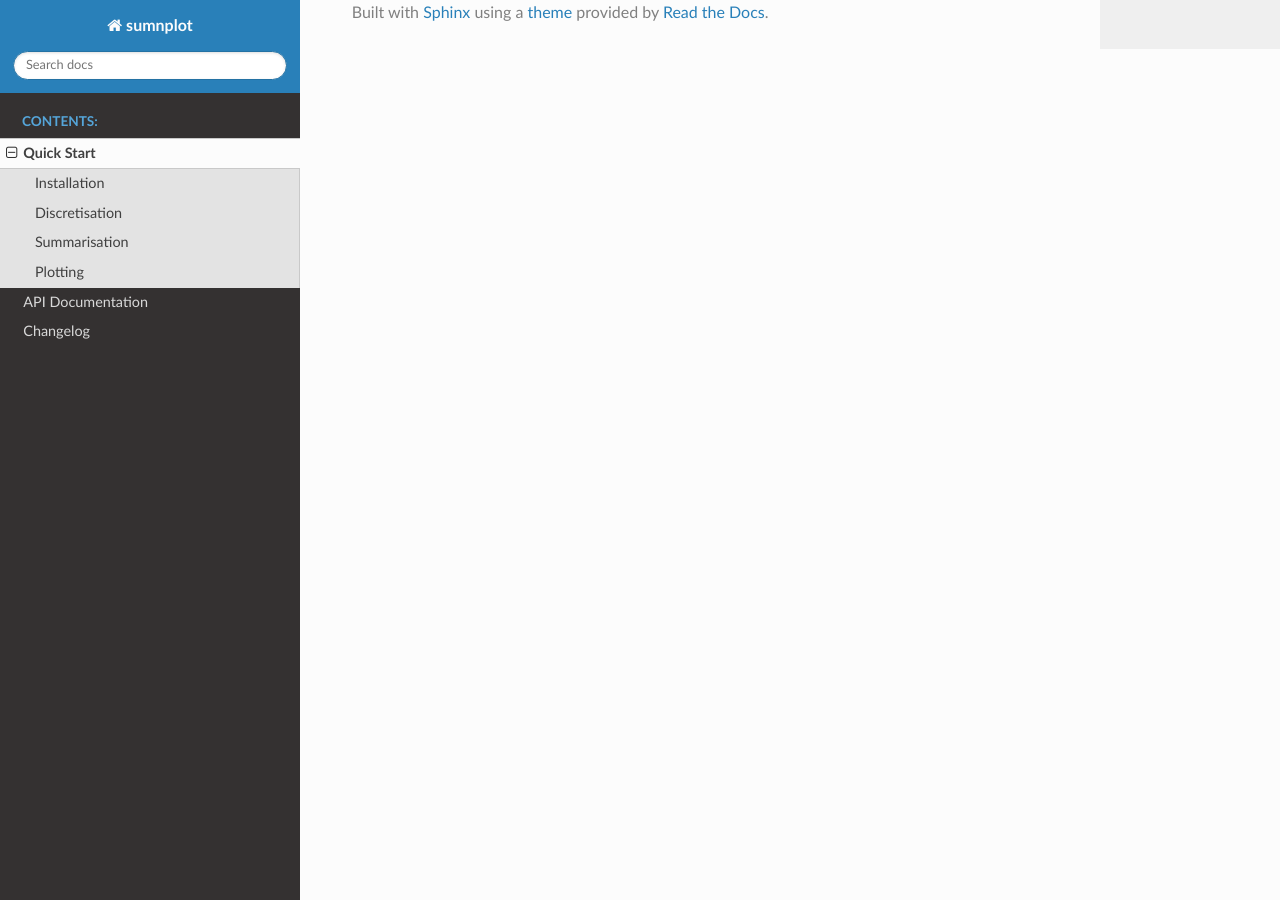
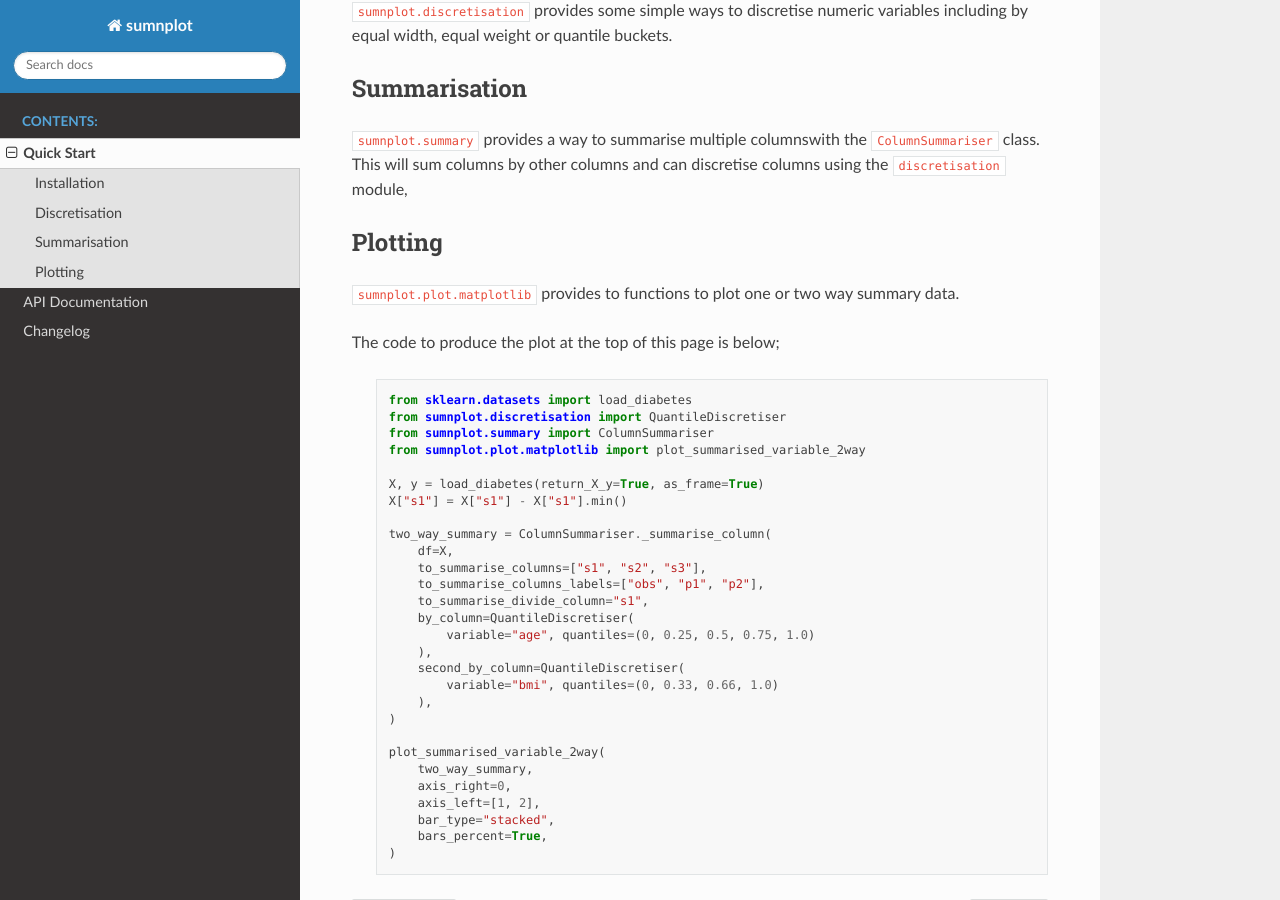
Before and after one commit to richardangell/sumnplot, a Sphinx documentation site: the page built from docs/source/quick-start.rst, in a window 1280 px wide and 900 px high, scrolled down 885 px. Built offline with Sphinx 7.4.7 and the Read the Docs theme 2.0.0, drawn with Linux system fonts in a browser that asks for light colours; some of the changed text lies outside the part shown.

Commit message:
add image and code exmaple into docs site

```diff
--- a/docs/source/index.rst
+++ b/docs/source/index.rst
@@ -1,3 +1,6 @@
+(Super simple) Summarisation and Plotting
+=========================================
+
 Welcome to sumnplot's documentation!
 ====================================
 
--- a/docs/source/quick-start.rst
+++ b/docs/source/quick-start.rst
@@ -3,6 +3,9 @@
 
 Welcome to the quick start guide for ``sumnplot``.
 
+``sumnplot`` provides functionality to produce summary plots like below. The code to produce this plot can be found at the bottom of this page.
+
+   .. image:: ../images/two_way.png
 
 Installation
 --------------------
@@ -27,3 +30,36 @@
 --------------------
 
 ``sumnplot.plot.matplotlib`` provides to functions to plot one or two way summary data.
+
+The code to produce the plot at the top of this page is below;
+
+   .. code::
+
+     from sklearn.datasets import load_diabetes
+     from sumnplot.discretisation import QuantileDiscretiser
+     from sumnplot.summary import ColumnSummariser
+     from sumnplot.plot.matplotlib import plot_summarised_variable_2way
+
+     X, y = load_diabetes(return_X_y=True, as_frame=True)
+     X["s1"] = X["s1"] - X["s1"].min()
+
+     two_way_summary = ColumnSummariser._summarise_column(
+         df=X,
+         to_summarise_columns=["s1", "s2", "s3"],
+         to_summarise_columns_labels=["obs", "p1", "p2"],
+         to_summarise_divide_column="s1",
+         by_column=QuantileDiscretiser(
+             variable="age", quantiles=(0, 0.25, 0.5, 0.75, 1.0)
+         ),
+         second_by_column=QuantileDiscretiser(
+             variable="bmi", quantiles=(0, 0.33, 0.66, 1.0)
+         ),
+     )
+
+     plot_summarised_variable_2way(
+         two_way_summary,
+         axis_right=0,
+         axis_left=[1, 2],
+         bar_type="stacked",
+         bars_percent=True,
+     )
```
